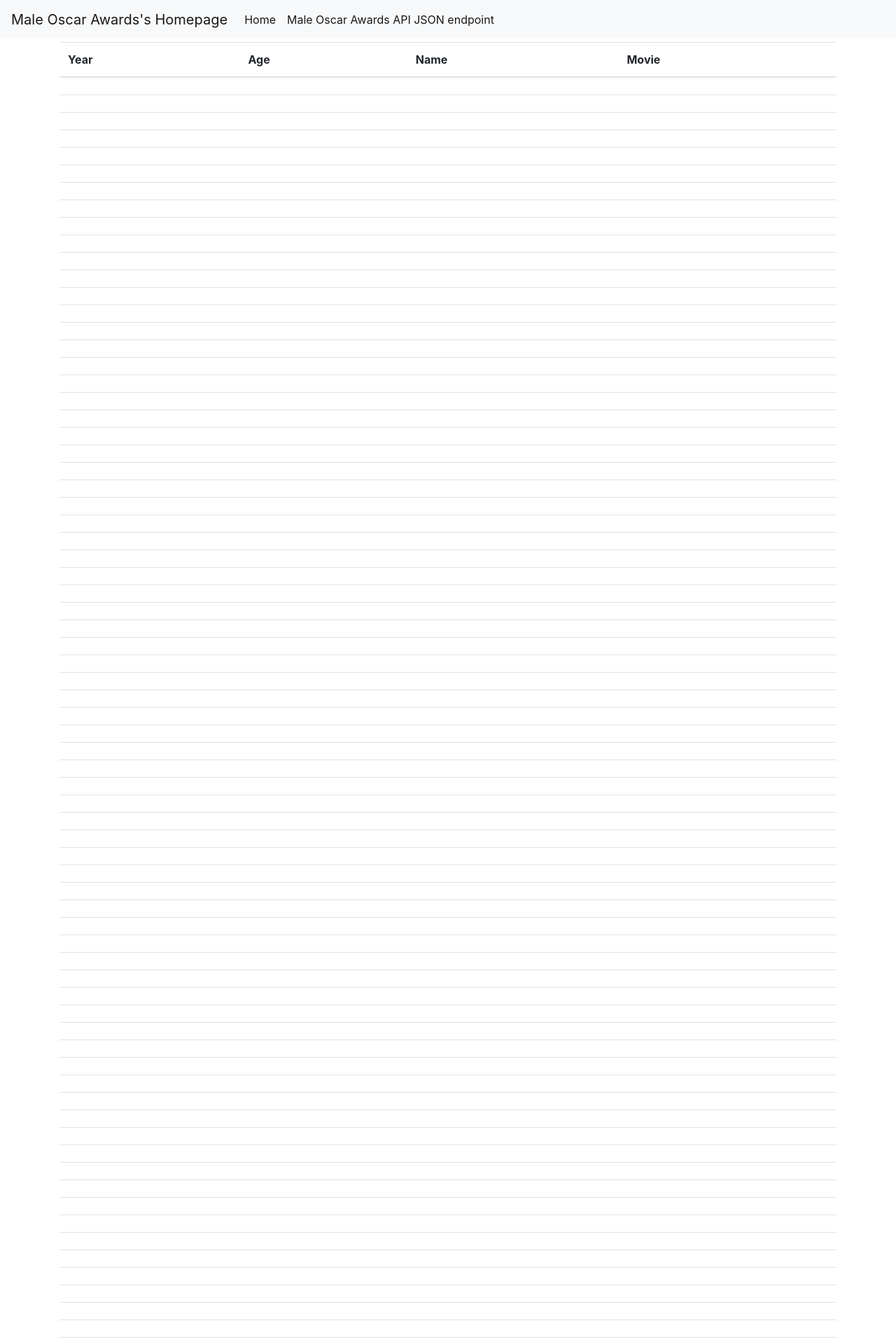
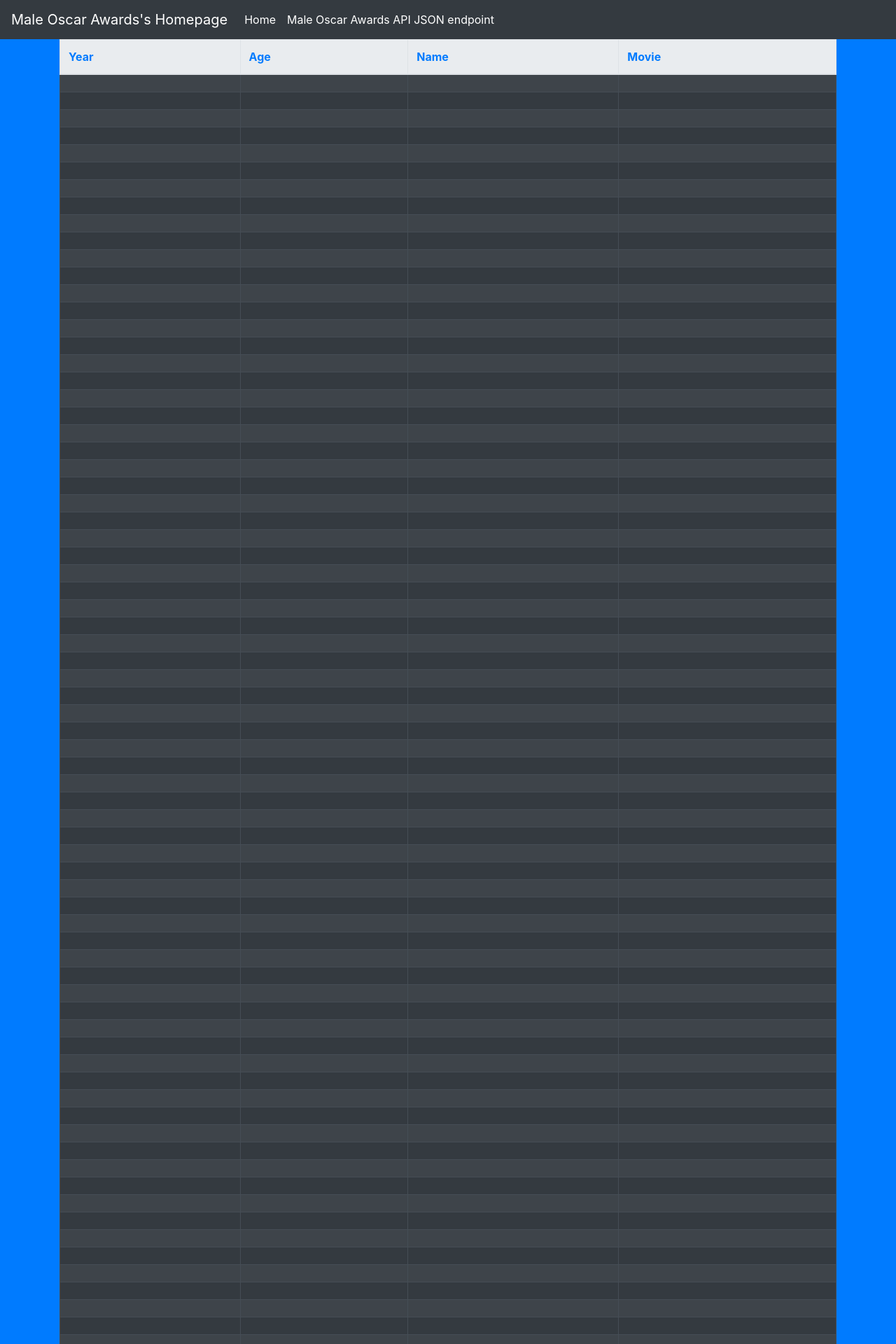
Before and after one commit to dougrizio/webapp, a Flask app: page / in a window 1280 px wide. Shown: the top 1920 px of the page at 70% size. Run offline with Flask 2, Linux system fonts and the light colour scheme; data comes from the database, SQL or seed files in the repository; lists and menus that the app fills with data are empty; some libraries are stand-ins or nearby versions.

Commit message:
Fix: adjust CSS styles

```diff
--- a/app/templates/index.html
+++ b/app/templates/index.html
@@ -1,12 +1,12 @@
 {% extends "layout.html" %}
 {% block content %}
-<table class="table">
-    <thead>
+<table class="table table-striped table-hover table-bordered table-dark">
+    <thead class="thead-light">
     <tr>
-        <th scope="col">Year</th>
-        <th scope="col">Age</th>
-        <th scope="col">Name</th>
-        <th scope="col">Movie</th>
+        <th scope="col" class="text-primary">Year</th>
+        <th scope="col" class="text-primary">Age</th>
+        <th scope="col" class="text-primary">Name</th>
+        <th scope="col" class="text-primary">Movie</th>
     </tr>
     </thead>
     <tbody>
--- a/app/templates/layout.html
+++ b/app/templates/layout.html
@@ -5,7 +5,6 @@
     <!-- Required meta tags -->
 
     <!-- Bootstrap CSS -->
-
 
     <meta charset="utf-8">
     <meta content="width=device-width, initial-scale=1, shrink-to-fit=no" name="viewport">
@@ -17,11 +16,11 @@
     <title>Welcome to My Site!</title>
     {% endif %}
 <head>
- <body>
+ <body class="bg-primary">
 <!-- As a heading -->
 
 
-<nav class="navbar navbar-expand-lg navbar-light bg-light mb-1">
+<nav class="navbar navbar-expand-lg navbar-dark bg-dark">
   <a class="navbar-brand" href="#">{% if user %}{{ user.username }}'s Homepage{% else %}
     <title>Welcome to My Homepage</title>
     {% endif %}</a>
```
